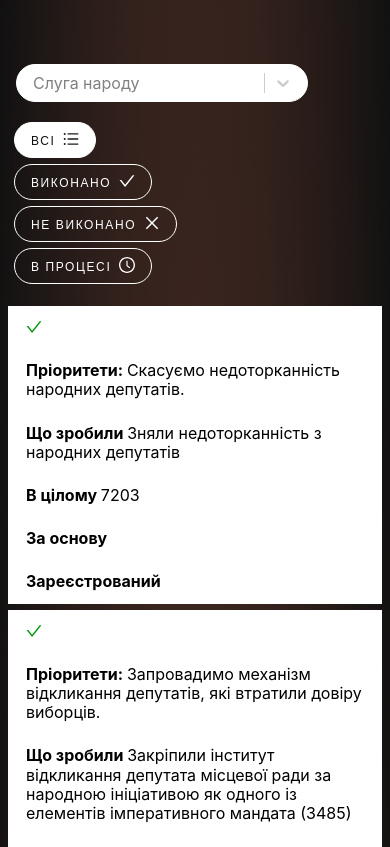
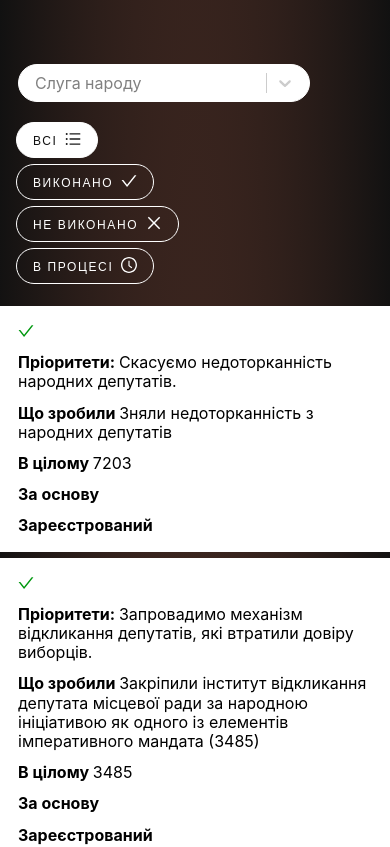
Before and after one commit to sergesoroka/nextjs-party, a Next.js app: page / in a window 390 px wide. Shown: the top 847 px of the page. Built offline with nearby package versions, Linux system fonts and the light colour scheme.

Commit message:
mobile settengs margins

```diff
--- a/components/SelectCategory.jsx
+++ b/components/SelectCategory.jsx
@@ -1,17 +1,18 @@
 import React, { useState } from 'react';
 import Select from 'react-select';
+import styles from './Table.module.css';
 
 const options = [
   { value: 'sluga', label: 'Слуга народу' },
-  { value: 'strawberry', label: 'Strawberry' },
-  { value: 'vanilla', label: 'Vanilla' },
+  { value: 'es', label: 'Європейська солідарність' },
+  { value: 'op', label: 'ОПЗЖ' },
 ];
 
 const customStyles = {
   option: (provided, state) => ({
     ...provided,
     // borderBottom: '1px dotted pink',
-    color: state.isSelected ? 'red' : 'green',
+    color: state.isSelected ? 'white' : '#00980F',
     padding: 10
   }),
 
@@ -35,7 +36,7 @@
     const [selectedOption, setSelectedOption] = useState('Слуга народу');
 
   return (
-    <div style={{width: '300px'}}>
+    <div className={styles.selectContainer} style={{width: '300px'}}>
       <Select
         styles={ customStyles}
         defaultValue={selectedOption}
--- a/components/Table.module.css
+++ b/components/Table.module.css
@@ -59,6 +59,9 @@
 
 
 @media screen and (max-width: 600px) {
+    .btnGroup {
+        margin-left: 10px;
+    }
     .btnGroup>button {
         display: block;
      }
@@ -67,7 +70,13 @@
         display: block;
         height: auto;
         margin: 0;
-        padding: 12px 18px;
+        padding: 6px 18px;
+     }
+     .tableRow>td:first-child {
+        padding-top: 16px;
+    }
+     .tableRow>td:last-child {
+         padding-bottom: 16px;
      }
 
 
@@ -77,6 +86,9 @@
      .mobileHeadings {
         font-weight: 700;
         display: inline-block;
+    }
+    .selectContainer {
+        margin-left: 10px;
     }
 }
 .btnGroup>button {
--- a/styles/Home.module.css
+++ b/styles/Home.module.css
@@ -4,7 +4,7 @@
 }
 @media screen and (max-width: 600px) {
   .container {
-    padding: 0 .5rem;
+    padding: 0;
   }
 
 }
```
